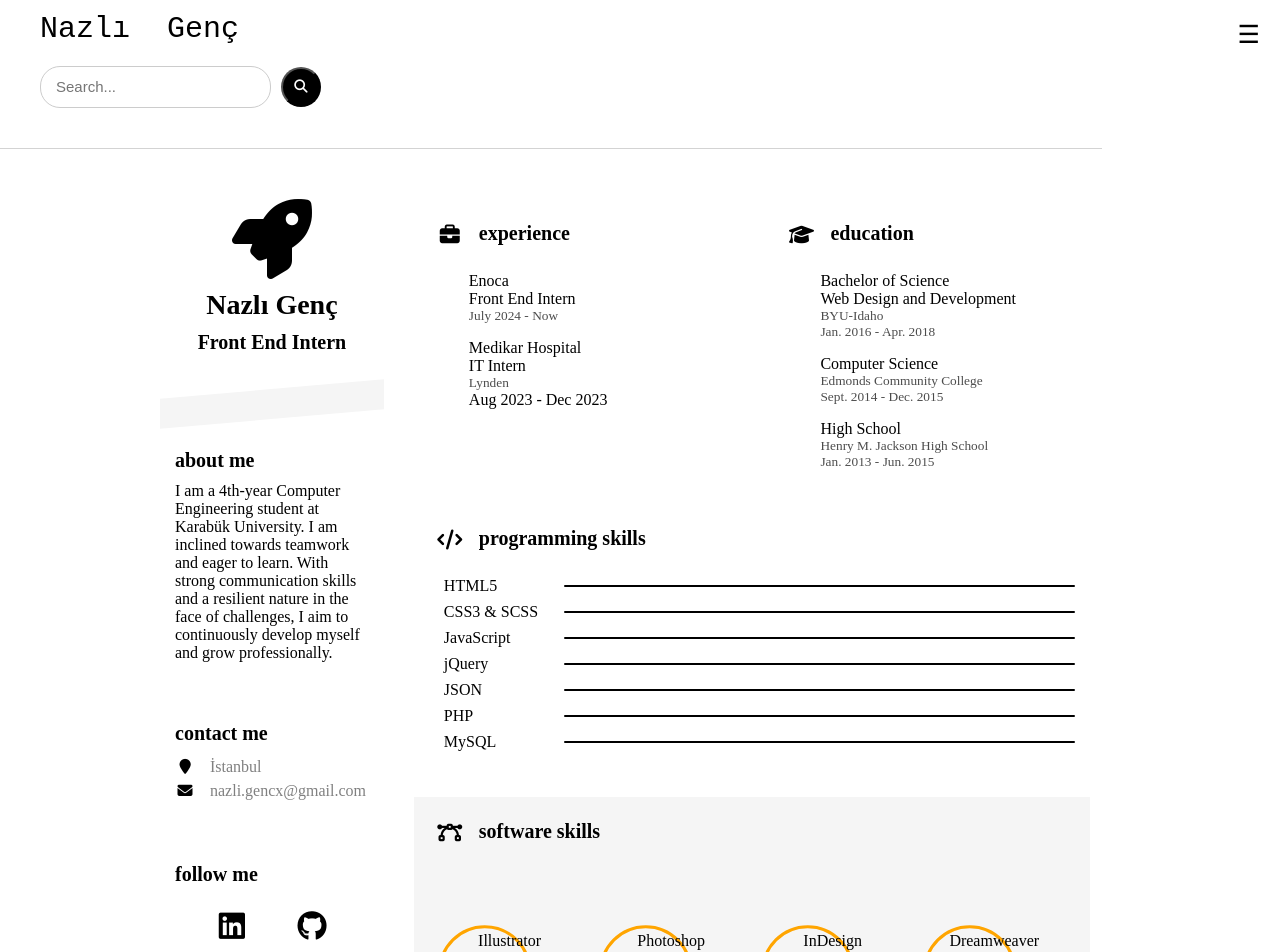
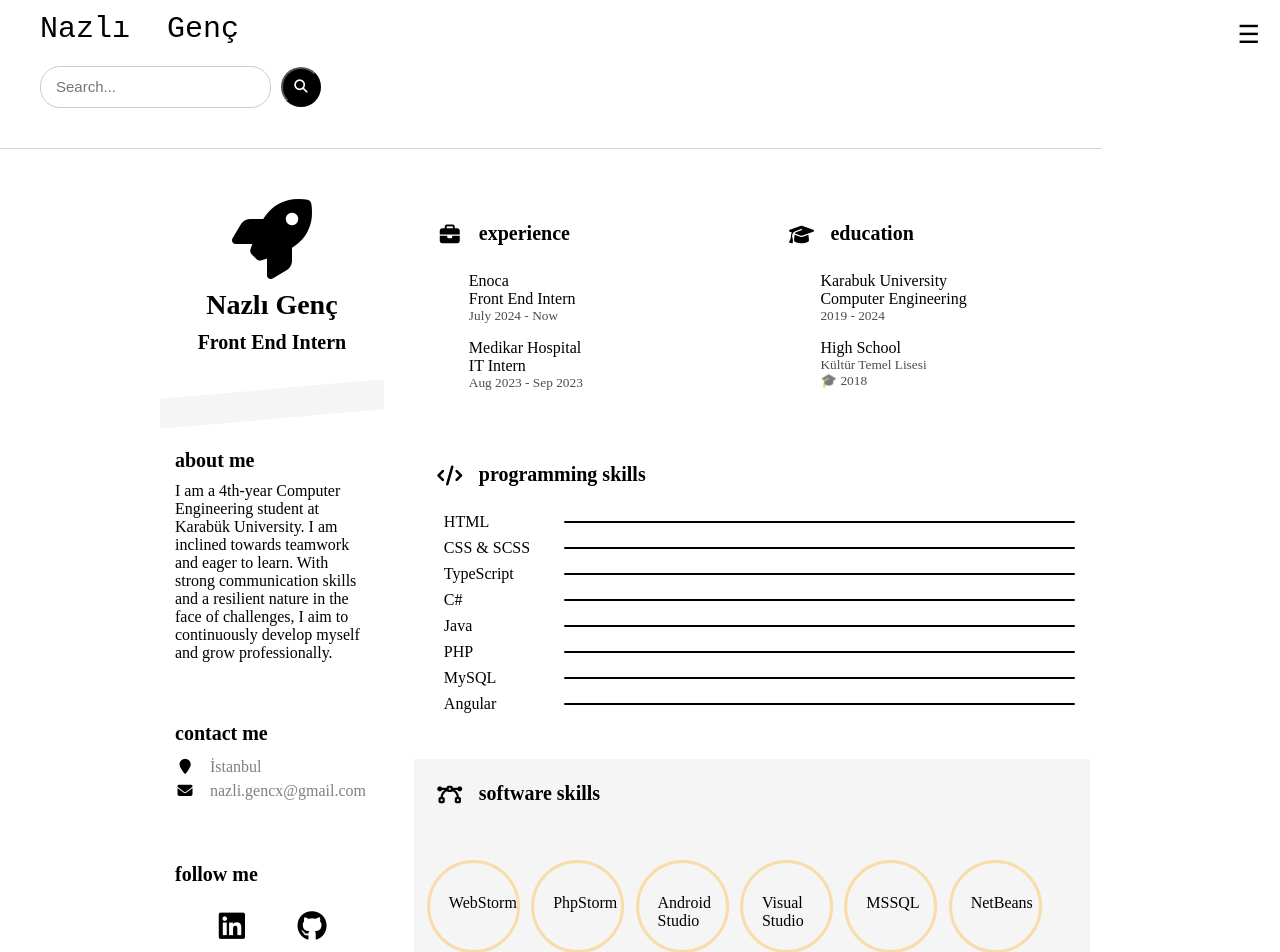
Before and after one commit to nazligenc/Newspaper_Angular, an Angular app: page /about in a window 1280 px wide. Shown: the top 952 px of the page. Built offline with nearby package versions, Linux system fonts and the light colour scheme.

Commit message:
update about me

```diff
--- a/src/app/about/about.component.css
+++ b/src/app/about/about.component.css
@@ -308,10 +308,12 @@ h3 {
 .resume .func .skills-soft ul {
   display: flex;
   justify-content: space-between;
-  text-align: center;
+  text-align: left;
+  margin-left:20px;
 }
 .resume .func .skills-soft ul li {
   position: relative;
+
 
 }
 .resume .func .skills-soft ul li:hover svg .cbar {
--- a/src/app/about/about.component.html
+++ b/src/app/about/about.component.html
@@ -34,41 +34,40 @@
       <h3><i class="fa fa-briefcase"></i>Experience</h3>
       <ul>
         <li><span>Enoca<br>Front End Intern</span><small> July 2024 - Now</small></li>
-        <li><span> Medikar Hospital <br>IT Intern</span><small>Lynden</small>Aug 2023 - Dec 2023<small></small></li>
+        <li><span> Medikar Hospital <br>IT Intern</span><small>Aug 2023 - Sep 2023</small></li>
       </ul>
     </div>
     <div class="edu">
       <h3><i class="fa fa-graduation-cap"></i>Education</h3>
       <ul>
-        <li><span>Bachelor of Science<br>Web Design and Development</span><small>BYU-Idaho</small><small>Jan. 2016 - Apr. 2018</small></li>
-        <li><span>Computer Science</span><small>Edmonds Community College</small><small>Sept. 2014 - Dec. 2015</small></li>
-        <li><span>High School</span><small>Henry M. Jackson High School</small><small>Jan. 2013 - Jun. 2015</small></li>
+        <li><span>Karabuk University</span><small></small>Computer Engineering<small> 2019 - 2024</small></li>
+        <li><span>High School</span><small>Kültür Temel Lisesi</small><small>🎓 2018</small></li>
       </ul>
     </div>
     <div class="skills-prog">
       <h3><i class="fas fa-code"></i>Programming Skills</h3>
       <ul>
-        <li data-percent="95"><span>HTML5</span>
+        <li data-percent="95"><span>HTML</span>
           <div class="skills-bar">
             <div class="bar"></div>
           </div>
         </li>
-        <li data-percent="90"><span>CSS3 & SCSS</span>
+        <li data-percent="90"><span>CSS & SCSS</span>
           <div class="skills-bar">
             <div class="bar"></div>
           </div>
         </li>
-        <li data-percent="60"><span>JavaScript</span>
+        <li data-percent="60"><span>TypeScript</span>
           <div class="skills-bar">
             <div class="bar"></div>
           </div>
         </li>
-        <li data-percent="50"><span>jQuery</span>
+        <li data-percent="50"><span>C#</span>
           <div class="skills-bar">
             <div class="bar"></div>
           </div>
         </li>
-        <li data-percent="40"><span>JSON</span>
+        <li data-percent="40"><span>Java</span>
           <div class="skills-bar">
             <div class="bar"></div>
           </div>
@@ -83,6 +82,11 @@
             <div class="bar"></div>
           </div>
         </li>
+        <li data-percent="40"><span>Angular</span>
+          <div class="skills-bar">
+            <div class="bar"></div>
+          </div>
+        </li>
       </ul>
     </div>
     <div class="skills-soft">
@@ -91,26 +95,38 @@
         <li data-percent="90">
           <svg viewbox="0 0 100 100">
             <circle cx="50" cy="50" r="45"></circle>
-            <circle class="cbar" cx="50" cy="50" r="45"></circle>
-          </svg><span>Illustrator</span><small></small>
+            <circle class="cbar" cx="50" cy="50" r="45" opacity="0.3"></circle>
+          </svg><span>WebStorm</span><small></small>
         </li>
         <li data-percent="75">
           <svg viewbox="0 0 100 100">
             <circle cx="50" cy="50" r="45"></circle>
-            <circle class="cbar" cx="50" cy="50" r="45"></circle>
-          </svg><span>Photoshop</span><small></small>
+            <circle class="cbar" cx="50" cy="50" r="45" opacity="0.3"></circle>
+          </svg><span>PhpStorm</span><small></small>
         </li>
         <li data-percent="85">
           <svg viewbox="0 0 100 100">
             <circle cx="50" cy="50" r="45"></circle>
-            <circle class="cbar" cx="50" cy="50" r="45"></circle>
-          </svg><span>InDesign</span><small></small>
+            <circle class="cbar" cx="50" cy="50" r="45" opacity="0.3"></circle>
+          </svg><span>Android <br>Studio</span><small></small>
         </li>
         <li data-percent="65">
           <svg viewbox="0 0 100 100">
             <circle cx="50" cy="50" r="45"></circle>
-            <circle class="cbar" cx="50" cy="50" r="45"></circle>
-          </svg><span>Dreamweaver</span><small></small>
+            <circle class="cbar" cx="50" cy="50" r="45" opacity="0.3"></circle>
+          </svg><span>Visual <br>Studio </span><small></small>
+        </li>
+        <li data-percent="65">
+          <svg viewbox="0 0 100 100">
+            <circle cx="50" cy="50" r="45"></circle>
+            <circle class="cbar" cx="50" cy="50" r="45" opacity="0.3"></circle>
+          </svg><span>MSSQL</span><small></small>
+        </li>
+        <li data-percent="65">
+          <svg viewbox="0 0 100 100">
+            <circle cx="50" cy="50" r="45"></circle>
+            <circle class="cbar" cx="50" cy="50" r="45" opacity="0.3"></circle>
+          </svg><span>NetBeans</span><small></small>
         </li>
       </ul>
     </div>
```
